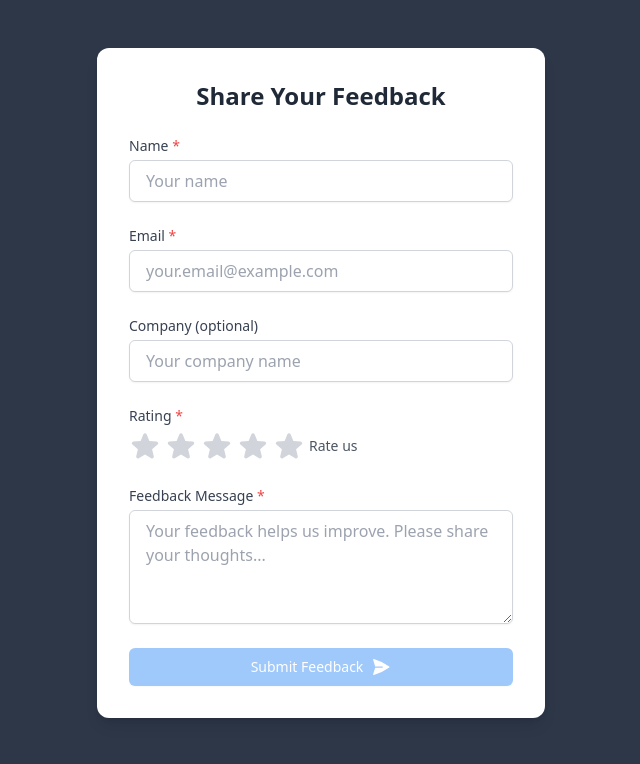
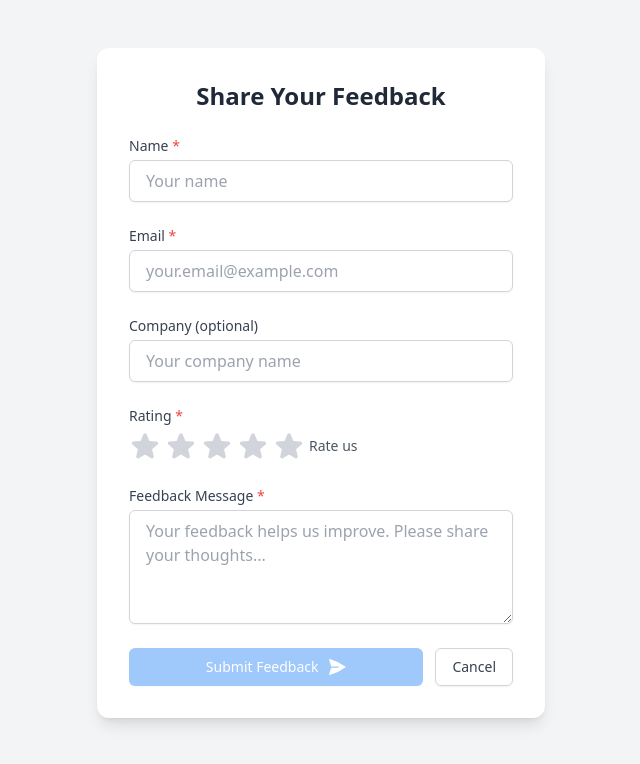
Before and after one commit to FaithMutua-code/bale-track-react, a React (Vite) app in the folder frontend/: page /feedback in a window 1280 px wide. Shown: the top 764 px of the page, without its empty margins (319-959 px from the left). Built offline with nearby package versions, Linux system fonts and the light colour scheme; no server answers.

Commit message:
Refactor FeedbackForm to include onBack prop and enhance form reset functionality

```diff
--- a/frontend/src/Components/FeebackForm.jsx
+++ b/frontend/src/Components/FeebackForm.jsx
@@ -1,7 +1,7 @@
 import React, { useState } from "react";
 import { useTheme } from "../context/ThemeProvider";
 
-export default function FeedbackForm() {
+export default function FeedbackForm({ onBack }) {
   const [rating, setRating] = useState(0);
   const [hover, setHover] = useState(0);
   const [formData, setFormData] = useState({
@@ -13,7 +13,7 @@ export default function FeedbackForm() {
   const [isSubmitting, setIsSubmitting] = useState(false);
   const [submitSuccess, setSubmitSuccess] = useState(false);
 
-  const {theme } = useTheme()
+  const { theme } = useTheme();
 
   const handleChange = (e) => {
     const { name, value } = e.target;
@@ -35,6 +35,15 @@ export default function FeedbackForm() {
       console.log("Submitted data:", { ...formData, rating });
       setSubmitSuccess(true);
       // Reset form after successful submission
+      resetForm();
+    } catch (error) {
+      console.error("Submission error:", error);
+    } finally {
+      setIsSubmitting(false);
+    }
+  };
+
+  const resetForm = () => {
     setFormData({
       name: "",
       email: "",
@@ -42,11 +51,11 @@ export default function FeedbackForm() {
       company: "",
     });
     setRating(0);
-    } catch (error) {
-      console.error("Submission error:", error);
-    } finally {
-      setIsSubmitting(false);
-    }
+    setHover(0);
+  };
+
+  const handleCancel = () => {
+    resetForm();
   };
 
   const StarRating = ({ value, onChange, hover, onHover }) => {
@@ -90,9 +99,7 @@ export default function FeedbackForm() {
   };
 
   return (
-    <div
-
-    className="min-h-screen bg-[#2D3748] py-12 px-4 sm:px-6 lg:px-8">
+    <div className={`min-h-screen py-12 px-4 sm:px-6 lg:px-8 ${theme === 'dark' ? 'bg-[#2D3748]' : 'bg-gray-100'}`}>
       <div className="max-w-md mx-auto bg-white p-8 rounded-xl shadow-lg">
         {submitSuccess ? (
           <div className="text-center py-8">
@@ -117,18 +124,44 @@ export default function FeedbackForm() {
             <p className="mt-2 text-sm text-gray-500">
               We appreciate you taking the time to share your experience with us.
             </p>
+            <div className="mt-5 flex flex-col sm:flex-row gap-3 justify-center">
+              {onBack && (
                 <button
-              onClick={() => setSubmitSuccess(false)}
-              className="mt-5 inline-flex items-center px-4 py-2 border border-transparent text-sm font-medium rounded-md shadow-sm text-white bg-blue-600 hover:bg-blue-700 focus:outline-none focus:ring-2 focus:ring-offset-2 focus:ring-blue-500"
+                  onClick={onBack}
+                  className="px-4 py-2 border border-gray-300 rounded-md shadow-sm text-sm font-medium text-gray-700 hover:bg-gray-50 focus:outline-none focus:ring-2 focus:ring-offset-2 focus:ring-blue-500"
                 >
-              Submit another feedback
+                  Go Back
                 </button>
+              )}
+              <button
+                onClick={() => {
+                  setSubmitSuccess(false);
+                  resetForm();
+                }}
+                className="px-4 py-2 border border-transparent text-sm font-medium rounded-md shadow-sm text-white bg-blue-600 hover:bg-blue-700 focus:outline-none focus:ring-2 focus:ring-offset-2 focus:ring-blue-500"
+              >
+                Submit Another Feedback
+              </button>
+            </div>
           </div>
         ) : (
           <>
-            <h2 className="text-2xl font-bold text-gray-800 mb-6 text-center">
+            <div className="flex justify-between items-center mb-6">
+              <h2 className="text-2xl font-bold text-gray-800 text-center flex-1">
                 Share Your Feedback
               </h2>
+              {onBack && (
+                <button
+                  onClick={onBack}
+                  className="text-gray-500 hover:text-gray-700 focus:outline-none"
+                  aria-label="Go back"
+                >
+                  <svg xmlns="http://www.w3.org/2000/svg" className="h-6 w-6" fill="none" viewBox="0 0 24 24" stroke="currentColor">
+                    <path strokeLinecap="round" strokeLinejoin="round" strokeWidth={2} d="M10 19l-7-7m0 0l7-7m-7 7h18" />
+                  </svg>
+                </button>
+              )}
+            </div>
             <form onSubmit={handleSubmit} className="space-y-6">
               <div>
                 <label
@@ -217,11 +250,11 @@ export default function FeedbackForm() {
                 />
               </div>
 
-              <div>
+              <div className="flex flex-col sm:flex-row gap-3">
                 <button
                   type="submit"
                   disabled={isSubmitting || rating === 0}
-                  className={`w-full flex justify-center items-center py-2 px-4 border border-transparent rounded-md shadow-sm text-sm font-medium text-white ${
+                  className={`flex-1 flex justify-center items-center py-2 px-4 border border-transparent rounded-md shadow-sm text-sm font-medium text-white ${
                     isSubmitting || rating === 0
                       ? "bg-blue-400 cursor-not-allowed"
                       : "bg-blue-600 hover:bg-blue-700"
@@ -265,6 +298,13 @@ export default function FeedbackForm() {
                     </>
                   )}
                 </button>
+                <button
+                  type="button"
+                  className="py-2 px-4 border border-gray-300 rounded-md shadow-sm text-sm font-medium text-gray-700 hover:bg-gray-50 focus:outline-none focus:ring-2 focus:ring-offset-2 focus:ring-blue-500"
+                  onClick={handleCancel}
+                >
+                  Cancel
+                </button>
               </div>
             </form>
           </>
```
Lines whose indentation alone changed are shown as unchanged.
